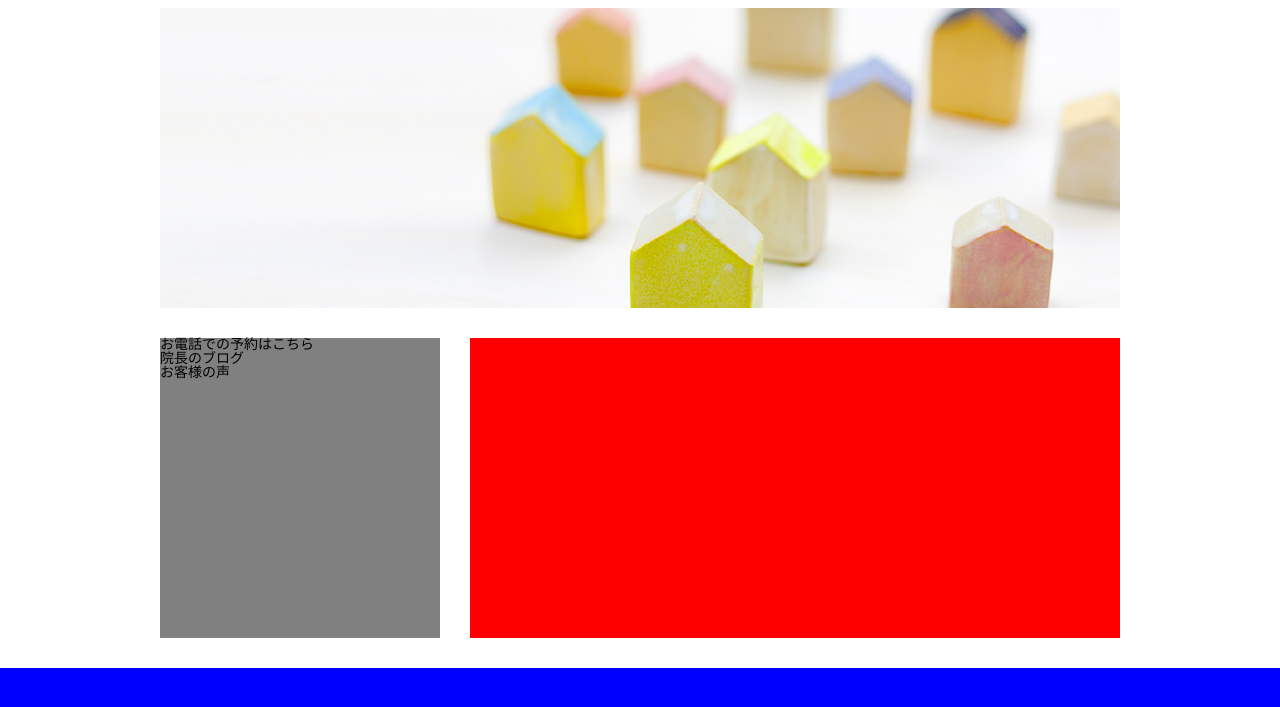
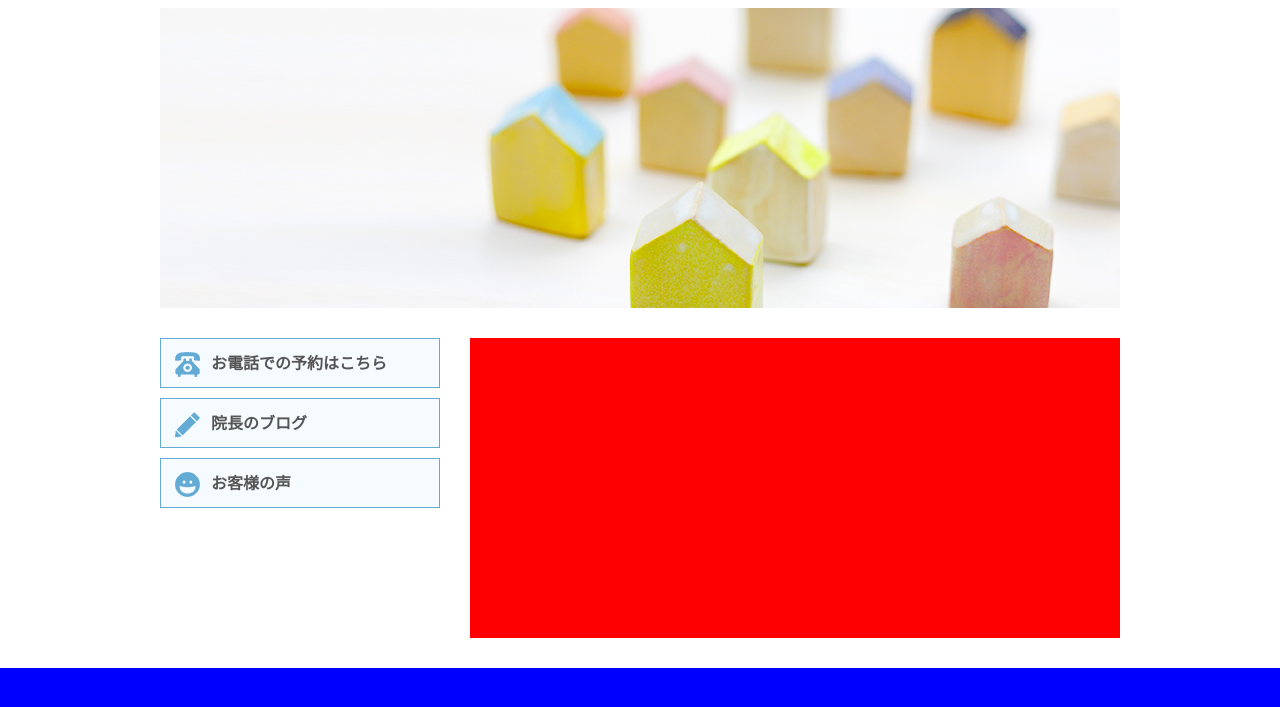
Before and after one commit to tokuyama-shouta/web, a plain HTML site: page index.html in a window 1280 px wide. Shown: the part 91-798 px from the top of the page. Drawn offline with Linux system fonts and the light colour scheme.

Commit message:
背景画像を利用したバナーを作る

```diff
--- a/index.css
+++ b/index.css
@@ -110,10 +110,34 @@ nav ul li{
 /* レフト */
 #left{
   width: 280px;
-  height: 300px;
-  background-color: gray;
+  height: auto;
   float: left;
   margin-right:30px;
+}
+#left ul li{
+  width: 278px;
+  height: 48px;
+  background-color: #f5fbff;
+  margin-bottom: 10px;
+  border:1px solid #63abd4;
+}
+#left ul li a{
+  font-size: 16px;
+  font-weight: bold;
+  color:#555;
+  text-decoration: none;
+  line-height: 50px;
+  padding-left: 50px;
+  display: block;
+}
+#icon_tel{
+  background: url(img/icon_tel.png)no-repeat 14px center;
+}
+#icon_blog{
+  background: url(img/icon_blog.png)no-repeat 14px center;
+}
+#icon_voice{
+  background: url(img/icon_voice.png)no-repeat 14px center;
 }
 
 /* ライト */
--- a/index.html
+++ b/index.html
@@ -36,9 +36,9 @@
     <!-- leftここから -->
     <div id="left">
       <ul>
-        <li><a href="#">お電話での予約はこちら</a></li>
-        <li><a href="#">院長のブログ</a></li>
-        <li><a href="#">お客様の声</a></li>
+        <li><a id="icon_tel" href="#">お電話での予約はこちら</a></li>
+        <li><a id="icon_blog" href="#">院長のブログ</a></li>
+        <li><a id="icon_voice" href="#">お客様の声</a></li>
       </ul>
     </div>
      <!-- leftここまで -->
```
